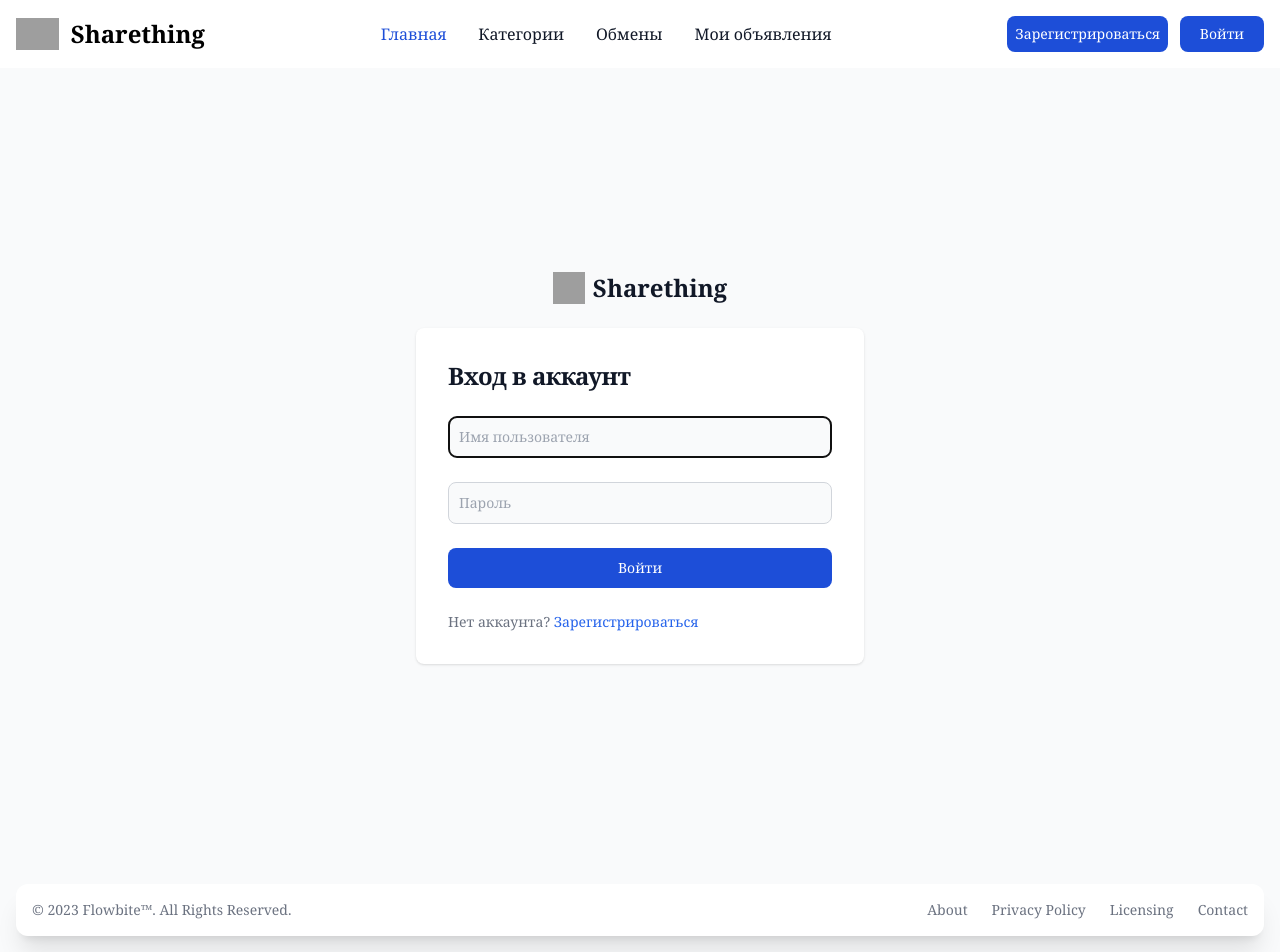
After one commit to forbxpg/Django-test, a Django app: page /users/login/ in a window 1280 px wide. The commit adds this page. Run offline with Django 4.2, Linux system fonts and the light colour scheme; some libraries are stand-ins or nearby versions; grey boxes are pictures that could not be loaded.

Commit message:
Create User login/logout views, templates

```diff
--- a/src/core/config.py
+++ b/src/core/config.py
@@ -15,7 +15,7 @@ EXCHANGE_STATUS_LENGTH = 10
 
 
 # User constants
-NAME_LENGTH = 150
+USER_NAME_LENGTH = 150
 PHONE_REGION = "RU"
 
 
--- a/src/requirements.txt
+++ b/src/requirements.txt
@@ -12,6 +12,7 @@ django-appconf==1.1.0
 django-browser-reload==1.18.0
 django-compressor==4.5.1
 django-filter==25.1
+django-phonenumber-field==8.1.0
 django-tailwind==4.0.1
 django-unfold==0.58.0
 djangorestframework==3.15.2
@@ -25,6 +26,7 @@ mdurl==0.1.2
 mypy_extensions==1.1.0
 packaging==25.0
 pathspec==0.12.1
+phonenumbers==9.0.5
 pillow==11.2.1
 platformdirs==4.3.8
 pluggy==1.6.0
--- a/src/templates/ads/detail.html
+++ b/src/templates/ads/detail.html
@@ -172,18 +172,15 @@
           const modalContent = document.getElementById('deleteModalContent');
 
           if (modal.classList.contains('opacity-0')) {
-              // Открываем модальное окно
               modal.classList.remove('opacity-0', 'invisible');
               modal.classList.add('opacity-100');
               modalContent.classList.remove('scale-95');
               modalContent.classList.add('scale-100');
           } else {
-              // Закрываем модальное окно
               modal.classList.remove('opacity-100');
               modal.classList.add('opacity-0');
               modalContent.classList.remove('scale-100');
               modalContent.classList.add('scale-95');
-              // Ждем завершения анимации перед добавлением invisible
               setTimeout(() => {
                   modal.classList.add('invisible');
               }, 300);
--- a/src/templates/includes/navbar.html
+++ b/src/templates/includes/navbar.html
@@ -2,21 +2,21 @@
   <div class="max-w-screen-xl flex flex-wrap items-center justify-between mx-auto p-4">
     <a href="{% url 'ads:ads-list' %}" class="flex items-center space-x-3 rtl:space-x-reverse">
       <img src="https://flowbite.com/docs/images/logo.svg" class="h-8" alt="Flowbite Logo"/>
-      <span class="self-center text-2xl font-semibold whitespace-nowrap dark:text-white">Flowbite</span>
+      <span class="self-center text-2xl font-semibold whitespace-nowrap dark:text-white">Sharething</span>
     </a>
     <div class="flex md:order-2 space-x-3 md:space-x-3 rtl:space-x-reverse">
       {% if not request.user.is_authenticated %}
-        <a href="#">
+        <a href="{% url 'users:register' %}">
           <button
             type="button"
-            class="text-white bg-blue-700 transition-transform duration-300 hover:scale-105 focus:outline-none focus:ring-blue-300 font-medium rounded-lg text-sm px-2 py-2 text-center dark:bg-blue-600 dark:hover:bg-blue-700 dark:focus:ring-blue-800"
+            class="text-white bg-blue-700 transition-transform duration-100 hover:scale-105 focus:outline-none focus:ring-blue-300 font-medium rounded-lg text-sm px-2 py-2 text-center dark:bg-blue-600 dark:hover:bg-blue-700 dark:focus:ring-blue-800"
           >Зарегистрироваться
           </button>
         </a>
         <a href="#">
           <button
             type="button"
-            class="text-white bg-blue-700 transition-transform duration-150 hover:scale-105 focus:outline-none focus:ring-blue-300 font-medium rounded-lg text-sm px-5 py-2 text-center dark:bg-blue-600 dark:hover:bg-blue-700 dark:focus:ring-blue-800 cursor-pointer"
+            class="text-white bg-blue-700 transition-transform duration-100 hover:scale-105 focus:outline-none focus:ring-blue-300 font-medium rounded-lg text-sm px-5 py-2 text-center dark:bg-blue-600 dark:hover:bg-blue-700 dark:focus:ring-blue-800 cursor-pointer"
           >Войти
           </button>
         </a>
@@ -24,17 +24,18 @@
         <a href="{% url 'ads:ad-create' %}">
           <button
             type="button"
-            class="text-white bg-blue-700 transition-transform duration-150 hover:scale-105 focus:outline-none focus:ring-blue-300 font-medium rounded-lg text-sm px-5 py-2 text-center dark:bg-blue-600 dark:hover:bg-blue-700 dark:focus:ring-blue-800 cursor-pointer"
+            class="text-white bg-blue-700 transition-transform duration-100 hover:scale-105 focus:outline-none focus:ring-blue-300 font-medium rounded-lg text-sm px-5 py-2 text-center dark:bg-blue-600 dark:hover:bg-blue-700 dark:focus:ring-blue-800 cursor-pointer"
           >Создать объявление
           </button>
         </a>
-        <a href="#">
+        <form action="{% url 'users:logout' %}" method="post">
+          {% csrf_token %}
           <button
-            type="button"
-            class="text-white bg-red-600 transition-transform duration-150 hover:scale-105 focus:outline-none focus:ring-blue-300 font-medium rounded-lg text-sm px-5 py-2 text-center dark:bg-blue-600 dark:hover:bg-blue-700 dark:focus:ring-blue-800 cursor-pointer"
+            type="submit"
+            class="text-white bg-red-600 transition-transform duration-100 hover:scale-105 focus:outline-none focus:ring-blue-300 font-medium rounded-lg text-sm px-5 py-2 text-center dark:bg-blue-600 dark:hover:bg-blue-700 dark:focus:ring-blue-800 cursor-pointer"
           >Выйти
           </button>
-        </a>
+        </form>
       {% endif %}
     </div>
     <div class="items-center justify-between hidden w-full md:flex md:w-auto md:order-1" id="navbar-cta">
--- /dev/null
+++ b/src/templates/users/login.html
@@ -0,0 +1,48 @@
+{% extends '_base.html' %}
+
+{% block content %}
+  <section class="bg-gray-50 dark:bg-gray-900">
+    <div class="flex flex-col items-center justify-center px-6 py-8 mx-auto md:h-screen lg:py-0">
+      <a
+        href="{% url 'ads:ads-list' %}"
+        class="flex items-center mb-6 text-2xl font-semibold text-gray-900 dark:text-white"
+      >
+        <img class="w-8 h-8 mr-2" src="https://flowbite.s3.amazonaws.com/blocks/marketing-ui/logo.svg" alt="logo">
+        Sharething
+      </a>
+      <div
+        class="w-full bg-white rounded-lg shadow dark:border md:mt-0 sm:max-w-md xl:p-0 dark:bg-gray-800 dark:border-gray-700"
+      >
+        <div class="p-6 space-y-4 md:space-y-6 sm:p-8">
+          <h1 class="text-xl font-bold leading-tight tracking-tight text-gray-900 md:text-2xl dark:text-white">
+            Вход в аккаунт
+          </h1>
+
+          <form class="space-y-4 md:space-y-6" method="post" action="{% url 'users:login' %}">
+            {% csrf_token %}
+            {{ form.non_field_errors }}
+            <div>
+              {{ form.username }}
+              {{ form.username.errors }}
+            </div>
+            <div>
+              {{ form.password }}
+              {{ form.password.errors }}
+            </div>
+            <button
+              type="submit"
+              class="w-full text-white bg-blue-700 hover:bg-blue-800 focus:ring-4 focus:outline-none focus:ring-blue-300 font-medium rounded-lg text-sm px-5 py-2.5 text-center dark:bg-blue-600 dark:hover:bg-blue-700 dark:focus:ring-blue-800"
+            >
+              Войти
+            </button>
+
+            <p class="text-sm font-light text-gray-500 dark:text-gray-400">
+              Нет аккаунта?
+              <a href="{% url 'users:register' %}" class="font-medium text-blue-600 hover:underline dark:text-blue-500">Зарегистрироваться</a>
+            </p>
+          </form>
+        </div>
+      </div>
+    </div>
+  </section>
+{% endblock %}
--- a/src/users/forms.py
+++ b/src/users/forms.py
@@ -2,8 +2,9 @@
 
 from django import forms
 from django.contrib.auth import get_user_model
+from django.contrib.auth.forms import AuthenticationForm
+from django.utils.translation import gettext_lazy as _
 from unfold.forms import UserCreationForm
-
 from core import config
 
 
@@ -26,19 +27,25 @@ class UserCreateForm(UserCreationForm):
         )
         widgets = {
             "username": forms.TextInput(
-                attrs={"placeholder": "Имя пользователя", "class": config.TITLE_CLASS}
+                attrs={
+                    "placeholder": _("Имя пользователя"),
+                    "class": config.TITLE_CLASS,
+                }
             ),
             "email": forms.EmailInput(
-                attrs={"placeholder": "Email", "class": config.TITLE_CLASS}
+                attrs={"placeholder": _("Email"), "class": config.TITLE_CLASS},
             ),
             "phone": forms.TextInput(
-                attrs={"placeholder": "Телефон", "class": config.TITLE_CLASS}
+                attrs={
+                    "placeholder": _("Номер телефона (опционально)"),
+                    "class": config.TITLE_CLASS,
+                }
             ),
             "first_name": forms.TextInput(
-                attrs={"placeholder": "Имя", "class": config.TITLE_CLASS}
+                attrs={"placeholder": _("Имя"), "class": config.TITLE_CLASS}
             ),
             "last_name": forms.TextInput(
-                attrs={"placeholder": "Фамилия", "class": config.TITLE_CLASS}
+                attrs={"placeholder": _("Фамилия"), "class": config.TITLE_CLASS},
             ),
         }
 
@@ -47,13 +54,32 @@ class UserCreateForm(UserCreationForm):
         super().__init__(*args, **kwargs)
         self.fields["password1"].widget.attrs.update(
             {
-                "placeholder": "Пароль",
+                "placeholder": _("Пароль"),
                 "class": config.TITLE_CLASS,
             }
         )
         self.fields["password2"].widget.attrs.update(
             {
-                "placeholder": "Повторите пароль",
+                "placeholder": _("Повторите пароль"),
+                "class": config.TITLE_CLASS,
+            }
+        )
+
+
+class UserLoginForm(AuthenticationForm):
+    """Форма для входа пользователя."""
+
+    def __init__(self, *args, **kwargs):
+        super().__init__(*args, **kwargs)
+        self.fields["username"].widget.attrs.update(
+            {
+                "placeholder": _("Имя пользователя"),
+                "class": config.TITLE_CLASS,
+            }
+        )
+        self.fields["password"].widget.attrs.update(
+            {
+                "placeholder": _("Пароль"),
                 "class": config.TITLE_CLASS,
             }
         )
--- a/src/users/urls.py
+++ b/src/users/urls.py
@@ -1,4 +1,10 @@
+"""Маршрутизация приложения users."""
+
+from django.contrib.auth.forms import AuthenticationForm
+from django.contrib.auth.views import LogoutView, LoginView
 from django.urls import path
+
+from .forms import UserLoginForm
 
 
 from . import views
@@ -8,4 +14,15 @@ app_name = "users"
 
 urlpatterns = [
     path("register/", views.user_register_view, name="register"),
+    path(
+        "login/",
+        views.LoginView.as_view(
+            template_name="users/login.html",
+            form_class=UserLoginForm,
+
+        ),
+        name="login",
+    ),
+    path("logout/", LogoutView.as_view(next_page="ads:ads-list"), name="logout"),
+    path("profile/", views.user_profile_view, name="profile"),
 ]
```
Also changed, not shown: src/share_platform/settings.py (+4 -3 lines), src/templates/ads/list.html (+20 -8 lines), src/users/models.py (+11 -8 lines), src/users/views.py (+7 -15 lines), src/ads/forms.py (line endings or trailing spaces), src/users/migrations/0002_alter_user_options_remove_user_avatar_and_more.py (added).
